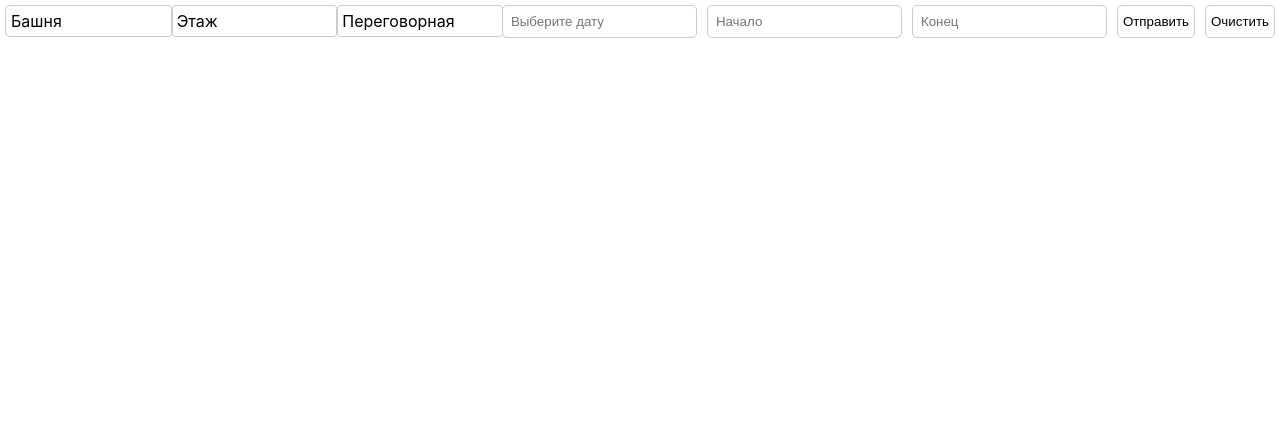
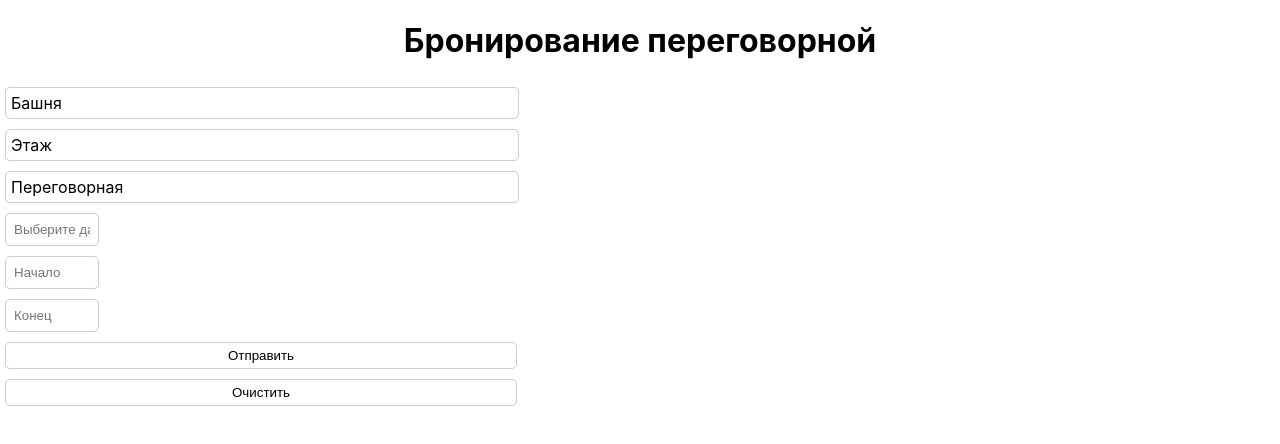
Before and after one commit to dilnabz/booking-form, a React (Create React App) app: page / in a window 1280 px wide. Shown: the top 444 px of the page. Built offline with nearby package versions, Linux system fonts and the light colour scheme.

Commit message:
add style

```diff
--- a/src/App.css
+++ b/src/App.css
@@ -1,10 +1,17 @@
 .app {
-    display: flex;
-    justify-content: center;
+  display: flex;
+  flex-direction: column;
 }
 
-.app div {
-  width: 100%;
+.title {
+  display: flex;
+  justify-content: center;
+  align-items: center;
+}
+
+.container {
+  display: flex;
+  justify-content: center;
 }
 
 .submitBtn, .clearBtn {
@@ -14,3 +21,24 @@
   border: 1px solid #ccc;
   border-radius: 5px;
 }
+
+@media (max-device-width:1324px){
+  .container {
+    display: flex;
+    flex-direction: column;
+  }
+  .submitBtn, .clearBtn{
+    width: 40%;
+  }
+}
+
+@media (max-device-width:480px){
+  .container {
+    display: flex;
+    flex-direction: column;
+  }
+
+  .submitBtn, .clearBtn{
+    width: 81%;
+  }
+}
--- a/src/App.js
+++ b/src/App.js
@@ -29,7 +29,8 @@ export function App() {
 			date: startDate,
 			startTime: startTime,
 			endTime: endTime
-		}
+		};
+
 		console.log(JSON.stringify(data));
 	};
 
@@ -56,6 +57,8 @@ export function App() {
 
   	return (
     <div className='app'>
+		<h1 className='title'>Бронирование переговорной</h1>
+    	<div className='container'>
 			<div>
     			<Dropdown
 					placeHolder="Башня"
@@ -115,5 +118,6 @@ export function App() {
 			<button onClick={handleSubmit} className="submitBtn">Отправить</button>
 			<button onClick={clearAll} className="clearBtn">Очистить</button>
 		</div>
+    </div>
   );
 };
--- a/src/components/Dropdown.css
+++ b/src/components/Dropdown.css
@@ -1,4 +1,5 @@
 .dropdown-container {
+    width: 180px;
     text-align: left;
     border: 1px solid #ccc;
     position: relative;
@@ -7,16 +8,16 @@
   }
 
 .dropdown-input {
+    display: flex;
     padding: 5px;
     align-items: center;
-    justify-content: space-between;
     user-select: none;
 }
 
 .dropdown-menu {
+    width: 100%;
     position: absolute;
     transform: translateY(4px);
-    width: 100%;
     border: 1px solid #ccc;
     border-radius: 5px;
     overflow: auto;
@@ -37,3 +38,23 @@
     background-color: #0d6efd;
     color: #fff;
 }
+
+@media (max-device-width:1324px){
+    .dropdown-container {
+        width: 40%;
+    }
+
+    .dropdown-menu {
+        z-index: 1;
+    }
+}
+
+@media (max-device-width:480px){
+    .dropdown-container {
+        width: 80%;
+    }
+
+    .dropdown-menu {
+        z-index: 1;
+    }
+}
--- a/src/components/Dropdown.js
+++ b/src/components/Dropdown.js
@@ -50,11 +50,6 @@ export function Dropdown({
         <div className="dropdown-container">
             <div ref={inputRef} onClick={handleInputClick} className="dropdown-input">
                 <div className="dropdown-selected-value">{getDisplay()}</div>
-                {/* <div className="dropdown-tools">
-                    <div className="dropdown-tool">
-
-                    </div>
-                </div> */}
             </div>
             {showMenu && (<div className="dropdown-menu">
                 {options.map((option) => {
--- a/src/datePickerStyle.css
+++ b/src/datePickerStyle.css
@@ -8,3 +8,29 @@
     border-radius: 5px;
     padding: 8px;
 }
+
+@media (max-device-width:1324px){
+    .react-datepicker-wrapper {
+        margin: 5px;
+    }
+
+    .react-datepicker__input-container input {
+        width: 39%;
+        border: 1px solid #ccc;
+        border-radius: 5px;
+        padding: 8px;
+    }
+}
+
+@media (max-device-width:480px){
+    .react-datepicker-wrapper {
+        margin: 5px;
+    }
+
+    .react-datepicker__input-container input {
+        width: 76%;
+        border: 1px solid #ccc;
+        border-radius: 5px;
+        padding: 8px;
+    }
+}
```
Lines whose indentation alone changed are shown as unchanged.
